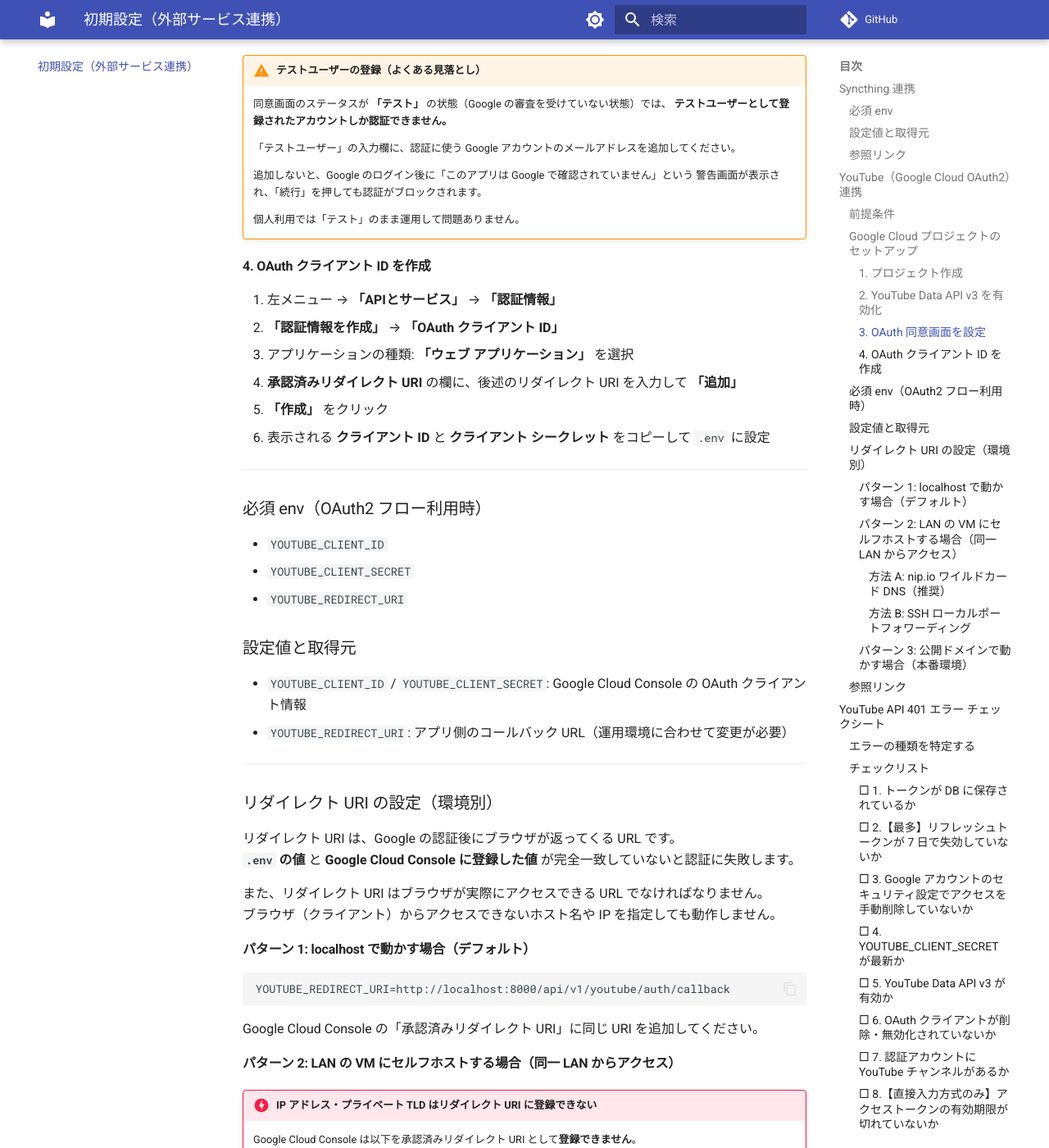
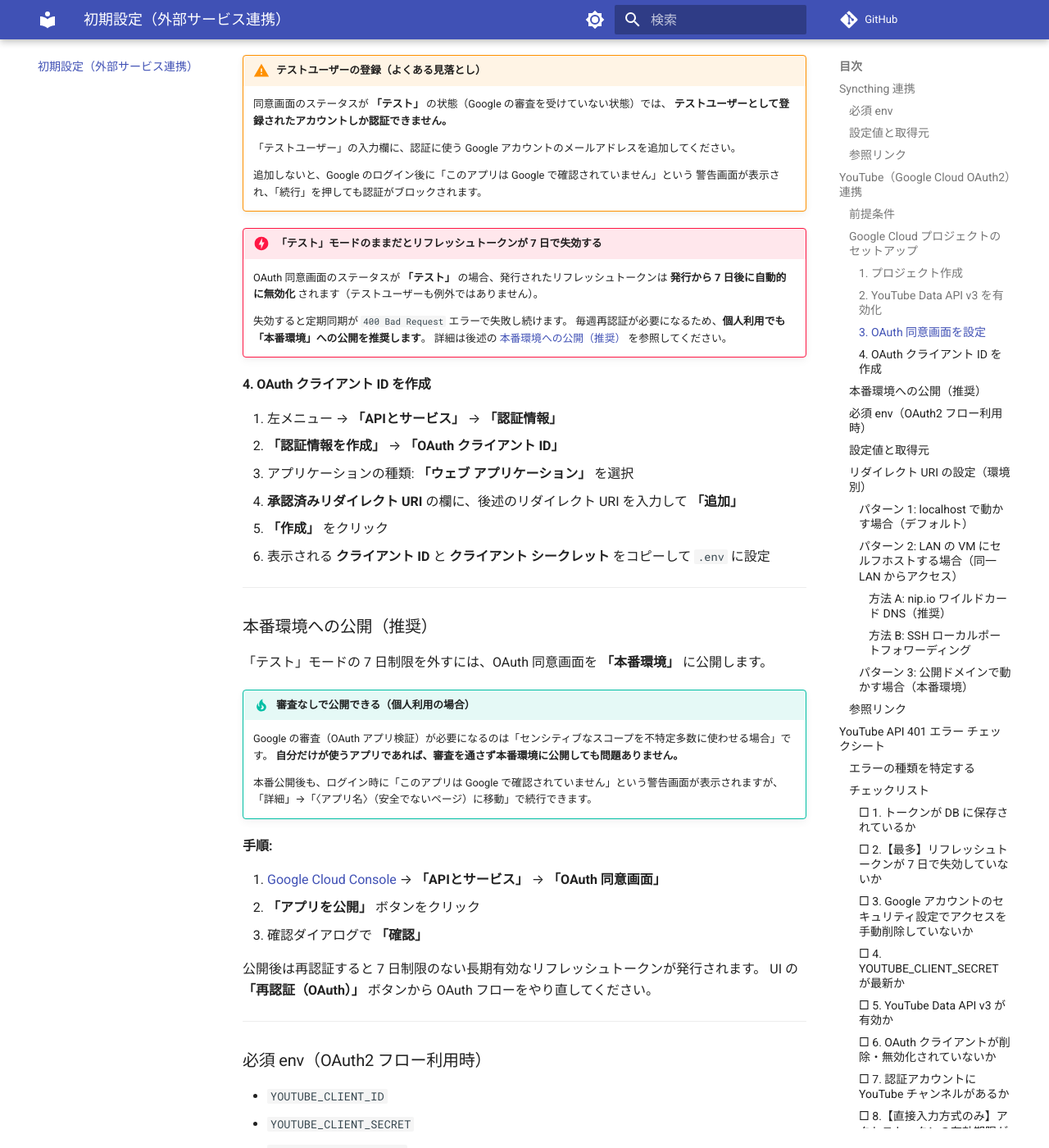
Before and after one commit to pacificbelt30/local-music-player, an MkDocs documentation site: the page built from docs/setup/external-services.md, in a window 1280 px wide and 1400 px high, scrolled down 1746 px. Shown: the whole window at 82% size. Built offline with MkDocs 1.6.1 and Material for MkDocs 9.7.7, drawn with Linux system fonts in a browser that asks for light colours; comment, search, counter and statistics services are not loaded; some of the changed text lies outside the part shown.

Commit message:
docs: OAuth 7日制限・本番公開手順・エラー表示の注意事項を追記
- OAuth同意画面「テスト」モードの7日制限を danger/warning admonitionで明示
- 本番環境への公開（審査不要での個人利用）手順を新規セクションとして追加
- エラーチェックシート□2を刷新: 対処法を恒久/一時に分類、新UIボタン名に更新
- エラーチェックシート□8: 再認証（OAuth）ボタンへの誘導と、Playgroundトークンの
  自動更新不可の警告を追記
- 再認証手順を「接続済み」「未接続」の2パターンに分けて整理
- 補足セクションを表形式で整理し直接入力方式の制限を明確化
- sync-playlist.mdにlast_errorフィールドとエラーハンドリング挙動の表を追加

https://claude.ai/code/session_01UuPU2W15gbuKKBZ45BFyfX

```diff
--- a/docs/setup/external-services.md
+++ b/docs/setup/external-services.md
@@ -68,7 +68,13 @@
     追加しないと、Google のログイン後に「このアプリは Google で確認されていません」という
     警告画面が表示され、「続行」を押しても認証がブロックされます。
 
-    個人利用では「テスト」のまま運用して問題ありません。
+!!! danger "「テスト」モードのままだとリフレッシュトークンが 7 日で失効する"
+    OAuth 同意画面のステータスが **「テスト」** の場合、発行されたリフレッシュトークンは
+    **発行から 7 日後に自動的に無効化** されます（テストユーザーも例外ではありません）。
+
+    失効すると定期同期が `400 Bad Request` エラーで失敗し続けます。
+    毎週再認証が必要になるため、**個人利用でも「本番環境」への公開を推奨します**。
+    詳細は後述の [本番環境への公開（推奨）](#本番環境への公開推奨) を参照してください。
 
 #### 4. OAuth クライアント ID を作成
 
@@ -78,6 +84,28 @@
 4. **承認済みリダイレクト URI** の欄に、後述のリダイレクト URI を入力して **「追加」**
 5. **「作成」** をクリック
 6. 表示される **クライアント ID** と **クライアント シークレット** をコピーして `.env` に設定
+
+---
+
+### 本番環境への公開（推奨）
+
+「テスト」モードの 7 日制限を外すには、OAuth 同意画面を **「本番環境」** に公開します。
+
+!!! tip "審査なしで公開できる（個人利用の場合）"
+    Google の審査（OAuth アプリ検証）が必要になるのは「センシティブなスコープを不特定多数に使わせる場合」です。
+    **自分だけが使うアプリであれば、審査を通さず本番環境に公開しても問題ありません。**
+
+    本番公開後も、ログイン時に「このアプリは Google で確認されていません」という警告画面が表示されますが、
+    「詳細」→「〈アプリ名〉（安全でないページ）に移動」で続行できます。
+
+**手順:**
+
+1. [Google Cloud Console](https://console.cloud.google.com/) → **「APIとサービス」** → **「OAuth 同意画面」**
+2. **「アプリを公開」** ボタンをクリック
+3. 確認ダイアログで **「確認」**
+
+公開後は再認証すると 7 日制限のない長期有効なリフレッシュトークンが発行されます。
+UI の **「再認証（OAuth）」** ボタンから OAuth フローをやり直してください。
 
 ---
 
@@ -243,12 +271,13 @@ curl http://localhost:8000/api/v1/youtube/auth/status
     Google Cloud Console の OAuth 同意画面のステータスが **「テスト」** のままの場合、
     発行されたリフレッシュトークンは **発行から 7 日後に自動的に無効化** されます。
 
-    これによりアプリは毎週 `502 YouTube API error: … invalid_grant …` を返すようになります。
+    失効すると、定期同期タスクが `400 Bad Request` で失敗し、プレイリスト画面の同期カードに
+    **「同期エラーが発生しました」** バナーが表示されます（「詳細を見る」でメッセージを確認できます）。
 
-    **対処**: UI から一度「YouTubeとの接続を解除」し、再度「YouTubeアカウントに接続」で
-    OAuth フローをやり直してください（7 日ごとに繰り返す必要があります）。
+**対処法（いずれか）:**
 
-    個人利用で繰り返しが煩わしい場合は、Google アカウントに Google Cloud の「オーナー」権限を付与した状態で OAuth 同意画面を **「本番」** に公開することで制限を解除できますが、Google の審査プロセスが必要です。
+- **恒久対応（推奨）**: OAuth 同意画面を「本番環境」に公開する → [本番環境への公開](#本番環境への公開推奨) を参照
+- **一時対応**: UI の **「再認証（OAuth）」** ボタンから OAuth フローをやり直す（7 日ごとに繰り返し必要）
 
 ---
 
@@ -304,7 +333,14 @@ API 呼び出しは成功（200）するが**プレイリスト一覧が空**の
 アクセストークンの有効期限（通常 **1 時間**）が過ぎると自動更新されません。
 
 - 期限切れ後はアプリが `502` または `401` を返します
-- UI の **「トークンを更新」** から [OAuth 2.0 Playground](https://developers.google.com/oauthplayground/) で新しいアクセストークンを取得して再入力してください
+- UI の **「再認証（OAuth）」** ボタンで OAuth フローをやり直すか、
+  **「トークンを直接入力」** から [OAuth 2.0 Playground](https://developers.google.com/oauthplayground/) で新しいアクセストークンを取得して再入力してください
+
+!!! warning "OAuth2 Playground のトークンは自動更新されません"
+    Playground で取得したリフレッシュトークンは Playground 自身の `client_id` に紐づくため、
+    このアプリの `YOUTUBE_CLIENT_SECRET` では更新できません。
+    **アクセストークンが切れるたびに手動再入力が必要** になります。
+    `YOUTUBE_CLIENT_ID` / `YOUTUBE_CLIENT_SECRET` を設定して「再認証（OAuth）」ボタンを使うことを推奨します。
 
 ---
 
@@ -312,7 +348,15 @@ API 呼び出しは成功（200）するが**プレイリスト一覧が空**の
 
 上記チェックで「再認証が必要」と判断した場合:
 
-1. Playlists パネルの **「YouTubeとの接続を解除」** をクリック（DBのトークンを削除）
+**接続済みの場合（トークン更新）:**
+
+1. Playlists パネルの **「再認証（OAuth）」** をクリック → Google 認可画面へ遷移
+2. アカウントを選択して許可すると自動的にアプリへ戻る
+3. 同期カードのエラーバナーが消えれば完了
+
+**未接続の場合（初回接続）:**
+
+1. Playlists パネルの **「接続解除」** をクリック（既存の壊れたトークンを削除）
 2. **「YouTubeアカウントに接続」** をクリックして OAuth フローをやり直す
 3. `GET /api/v1/youtube/auth/status` で `authenticated: true` を確認
 
@@ -321,7 +365,16 @@ API 呼び出しは成功（200）するが**プレイリスト一覧が空**の
 ## 補足: トークン直接入力方式
 
 UI の「トークンを直接入力」を使う場合は `YOUTUBE_CLIENT_ID` / `YOUTUBE_CLIENT_SECRET` は必須ではありません。
-ただし、Access Token の有効期限が通常 1 時間のため、定期的な再入力が必要です。
+
+ただし以下の制限があります:
+
+| 項目 | 内容 |
+|------|------|
+| アクセストークン有効期限 | 通常 **1 時間**（期限切れ後は手動再入力が必要） |
+| リフレッシュトークン | Playground の `client_id` に紐づくため、アプリでは自動更新**不可** |
+| 実用性 | 定期同期が 1 時間ごとに失敗するため、長期運用には不向き |
+
+`YOUTUBE_CLIENT_ID` / `YOUTUBE_CLIENT_SECRET` を設定して「再認証（OAuth）」ボタンを使う方法を推奨します。
 
 - OAuth 2.0 Playground: <https://developers.google.com/oauthplayground/>
 
```
Also changed, not shown: docs/backend/tasks/sync-playlist.md (+11 -1 lines).
